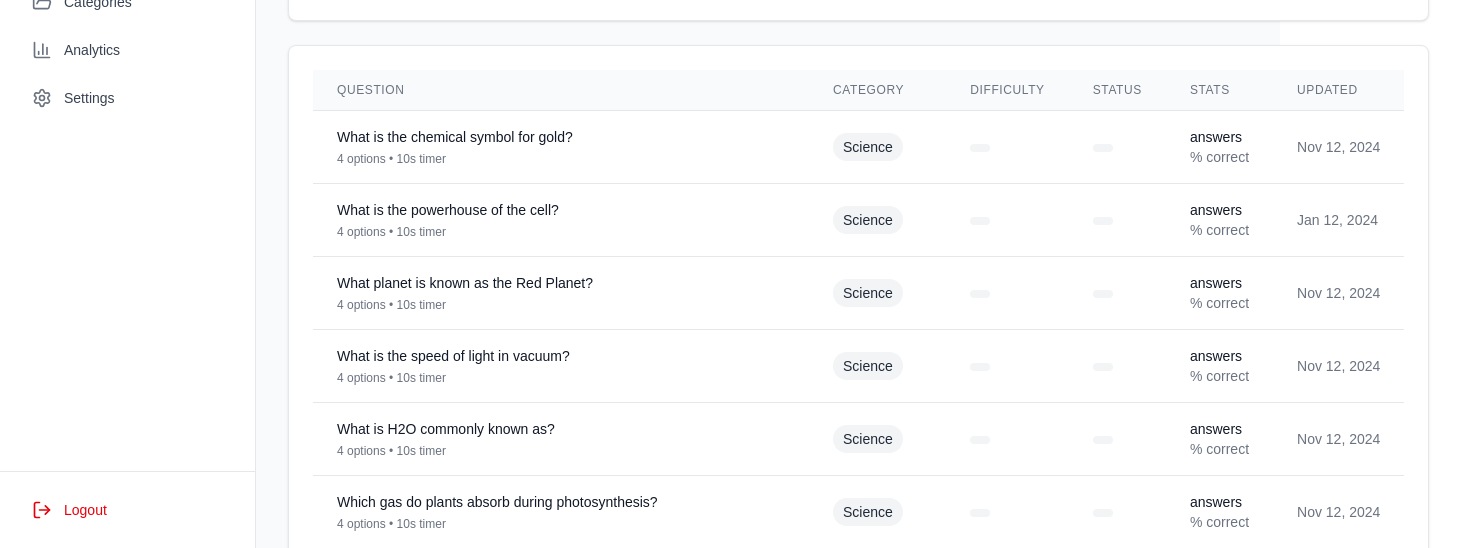
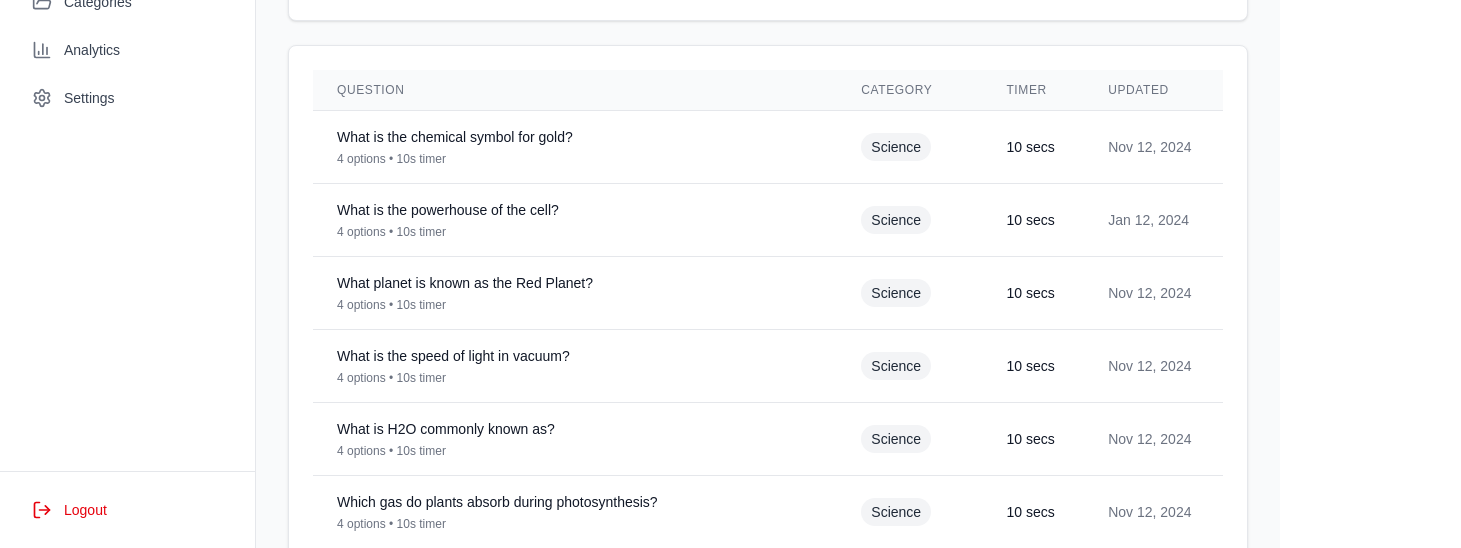
Before and after one commit to BCEESAY10/quizmaster-admin, a Next.js app: page /questions in a window 1280 px wide. Shown: the part 252-800 px from the top of the page, 1461 px wide, since content can reach past the window. Built offline with nearby package versions, Linux system fonts and the light colour scheme; no server answers.

Commit message:
fix questions table

```diff
--- a/src/app/questions/page.tsx
+++ b/src/app/questions/page.tsx
@@ -60,27 +60,13 @@
       header: "Category",
       render: (q: Question) => <Badge variant="default">{q.category}</Badge>,
     },
+
     {
-      key: "difficulty",
-      header: "Difficulty",
-      render: (q: Question) => (
-        <Badge variant={getDifficultyColor(q.difficulty)}>{q.difficulty}</Badge>
-      ),
-    },
-    {
-      key: "status",
-      header: "Status",
-      render: (q: Question) => (
-        <Badge variant={getStatusColor(q.status) as any}>{q.status}</Badge>
-      ),
-    },
-    {
-      key: "stats",
-      header: "Stats",
+      key: "timer",
+      header: "Timer",
       render: (q: Question) => (
         <div className="text-sm">
-          <p className="text-gray-900">{q.timesAnswered} answers</p>
-          <p className="text-gray-500">{q.correctRate}% correct</p>
+          <p className="text-gray-900">{q.timer} secs</p>
         </div>
       ),
     },
```
